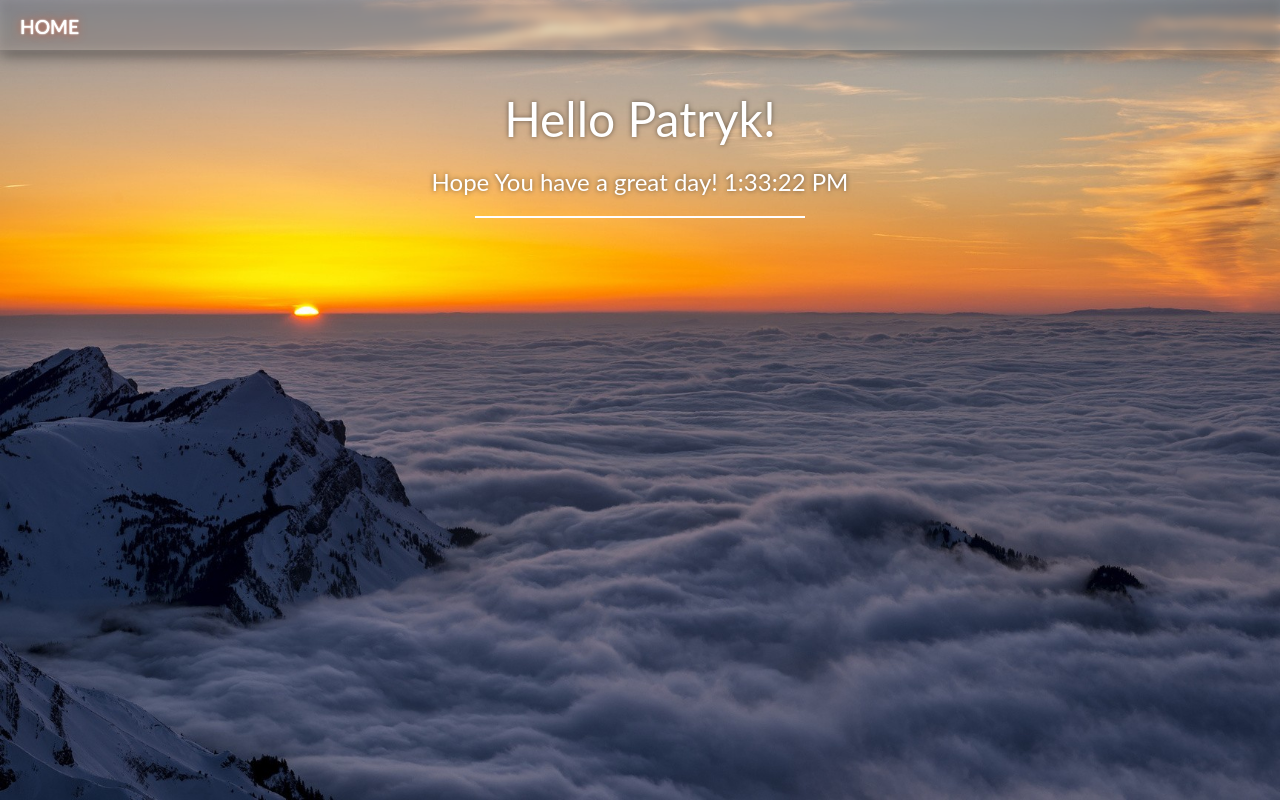
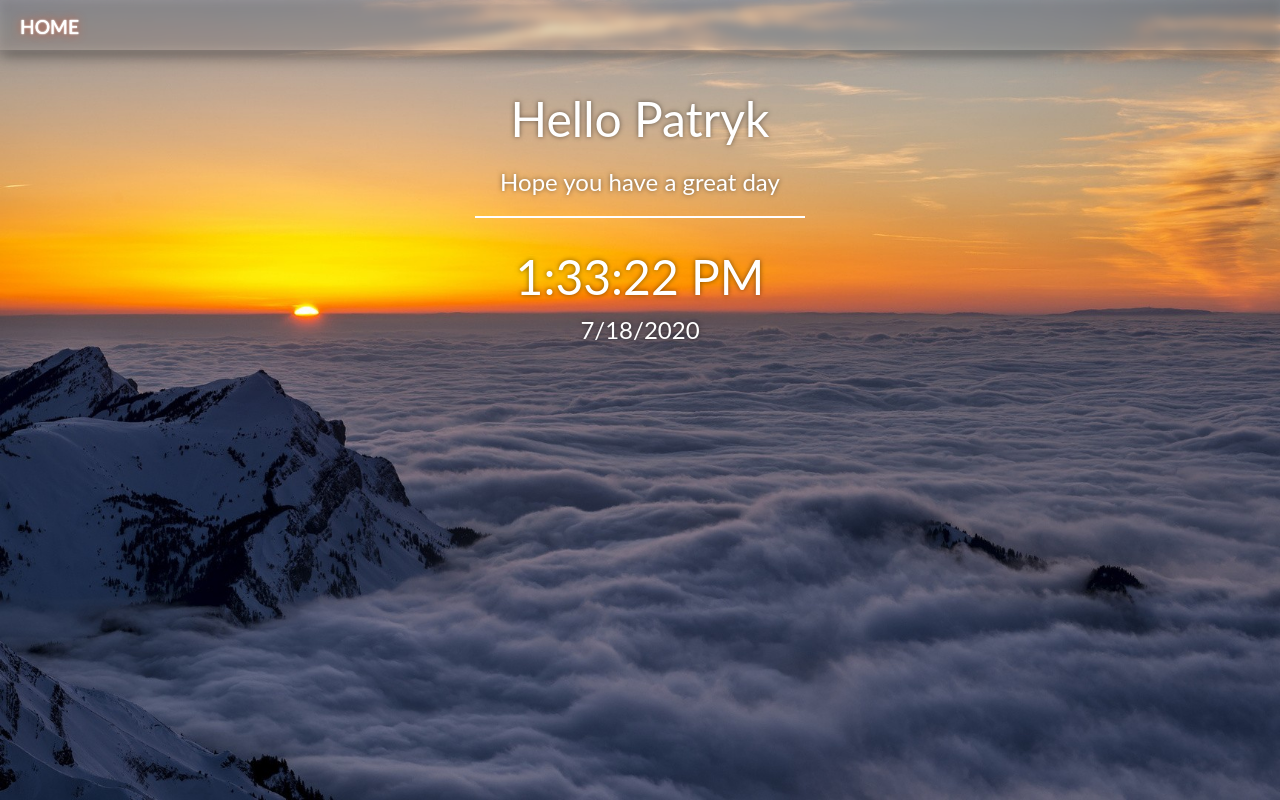
Before and after one commit to bearnacki/personal-startpage, a Gatsby site: page / in a window 1280 px wide. Built offline with nearby package versions, Linux system fonts and the light colour scheme; Gatsby itself is replaced by a stand-in of ours.

Commit message:
create clock component (menufeature)

```diff
--- /dev/null
+++ b/src/components/MenuFeatures/Clock.js
@@ -0,0 +1,50 @@
+import React, { useState, useEffect } from "react"
+import styled from "styled-components"
+
+const WelcomeWrapper = styled.div`
+  flex: 1 0 200px;
+  text-align: center;
+  color: #FFF;
+`
+
+const TimeParagraph = styled.p`
+  font-size: 3em;
+  display: block;
+  text-shadow: 0 0 5px rgba(0, 0, 0, 0.5);
+  margin: 0;
+  padding: 10px 0;
+`
+
+const DateParagraph = styled.p`
+  font-size: 1.5em;
+  display: block;
+  height: 30px;
+  text-shadow: 0 0 5px rgba(0, 0, 0, 0.5);
+  margin: 0;
+  padding: 0;
+`
+
+const Clock = () => {
+  const [time, setTime] = useState(new Date())
+
+  function tick() {
+    setTime(new Date())
+  }
+
+  useEffect(() => {
+    let interval = setInterval(() => tick(), 1000)
+
+    return function cleanup() {
+      clearInterval(interval)
+    }
+  })
+
+  return (
+    <WelcomeWrapper>
+      <TimeParagraph>{time.toLocaleTimeString()}</TimeParagraph>
+      <DateParagraph>{time.toLocaleDateString()}</DateParagraph>
+    </WelcomeWrapper>
+  )
+}
+
+export default Clock
--- a/src/components/MenuFeatures/Welcome.js
+++ b/src/components/MenuFeatures/Welcome.js
@@ -1,10 +1,14 @@
 import React, { useState, useEffect } from "react"
 import styled from "styled-components"
+import Clock from './Clock'
 
 const WelcomeWrapper = styled.div`
   flex-basis: 550px;
   text-align: center;
   color: #fff;
+  display: flex;
+  flex-wrap: wrap;
+  justify-content: center;
   ${"" /* box-shadow: inset 0px 0px 1000px 1px rgba(0,0,0,0.5); */}
 `
 const InitialWelcome = styled.p`
@@ -13,6 +17,7 @@ const InitialWelcome = styled.p`
   text-shadow: 0 0 5px rgba(0, 0, 0, 0.5);
   margin: 0;
   padding: 10px 0;
+  width: 100%;
 `
 
 const CheeringWelcome = styled.p`
@@ -21,6 +26,7 @@ const CheeringWelcome = styled.p`
   margin: 0;
   padding: 10px 0;
   text-shadow: 0 0 5px rgba(0, 0, 0, 0.5);
+  width: 100%;
 
   &::after {
     position: relative;
@@ -51,10 +57,11 @@ const Welcome = () => {
 
   return (
     <WelcomeWrapper>
-      <InitialWelcome>Hello Patryk!</InitialWelcome>
+      <InitialWelcome>Hello Patryk</InitialWelcome>
       <CheeringWelcome>
-        Hope You have a great day! {time.toLocaleTimeString()}
+        Hope you have a great day
       </CheeringWelcome>
+      <Clock />
     </WelcomeWrapper>
   )
 }
```
